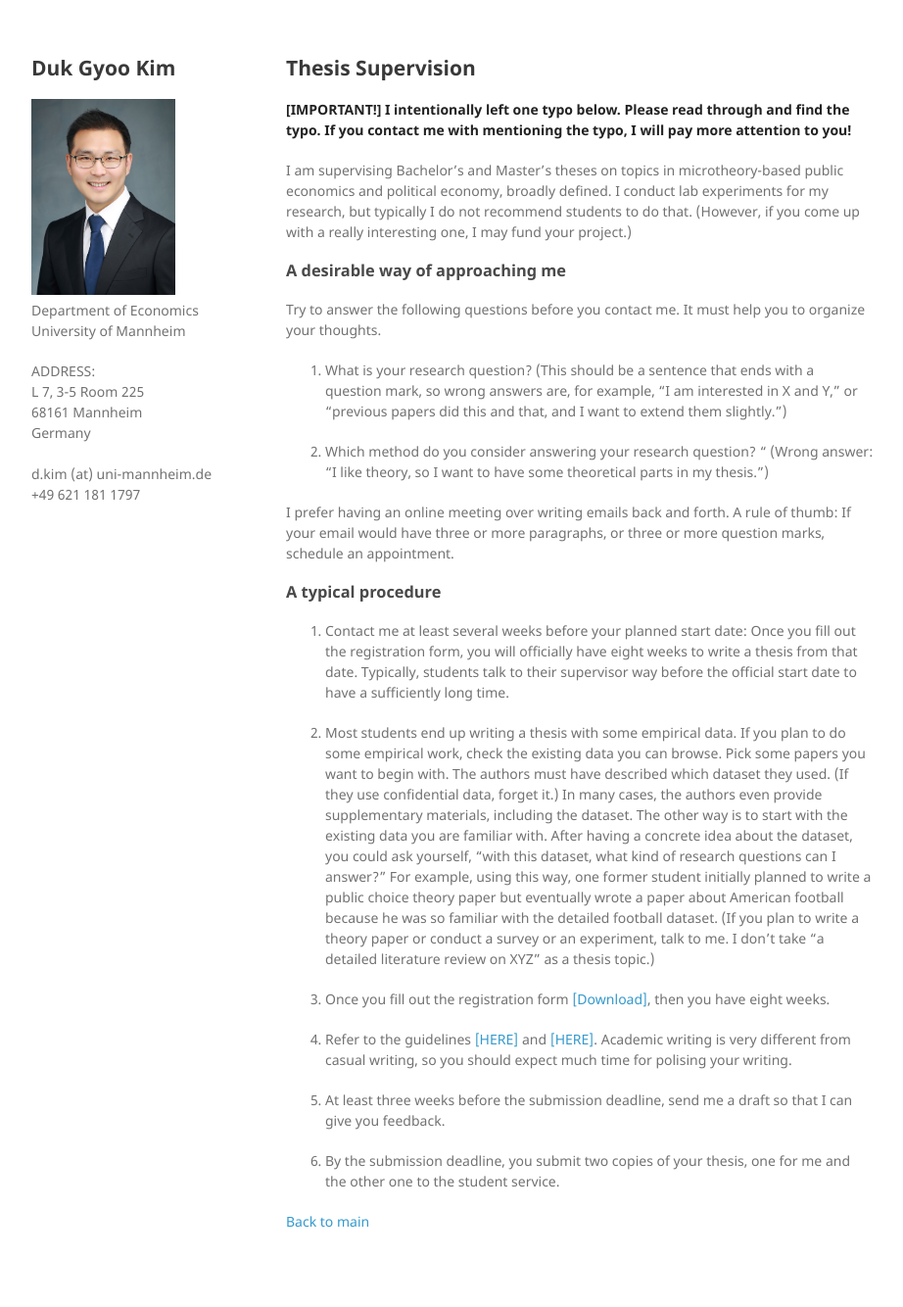
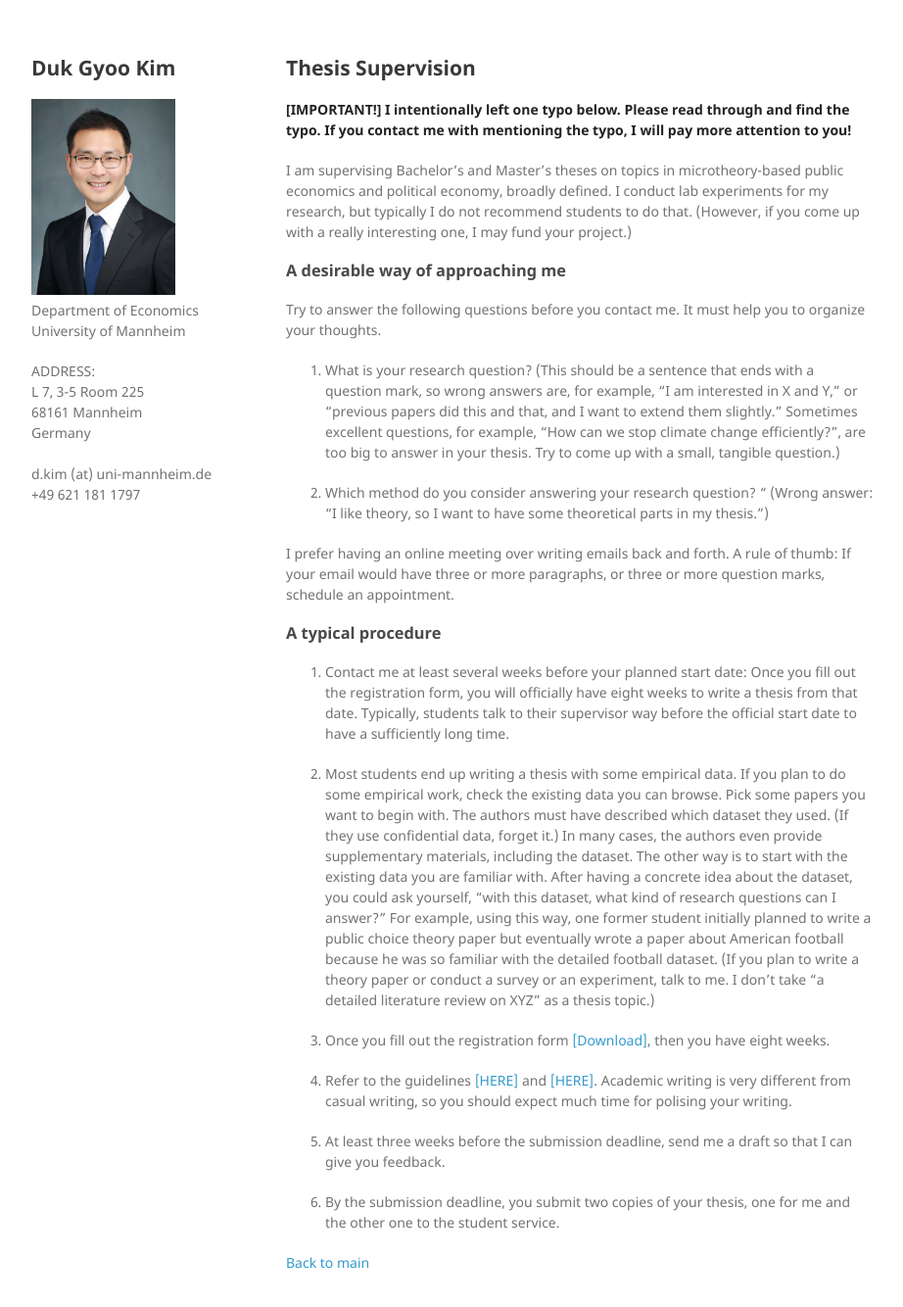
Before and after one commit to kimdukgyoo/kimdukgyoo.github.io, a Jekyll site: the page built from thesisFAQ.md, in a window 1280 px wide and 1369 px high. Shown: the top 1334 px of the window at 98% size, without its empty margins (178-1100 px from the left). Built offline with Jekyll 4.4.1, drawn with Linux system fonts in a browser that asks for light colours; our own code applies the rules of GitHub Pages for plain Markdown files.

Commit message:
Update thesisFAQ.md

```diff
--- a/thesisFAQ.md
+++ b/thesisFAQ.md
@@ -8,7 +8,7 @@ I am supervising Bachelor's and Master's theses on topics in microtheory-based p
 
 Try to answer the following questions before you contact me. It must help you to organize your thoughts.
 
-1. What is your research question? (This should be a sentence that ends with a question mark, so wrong answers are, for example, "I am interested in X and Y," or "previous papers did this and that, and I want to extend them slightly.")
+1. What is your research question? (This should be a sentence that ends with a question mark, so wrong answers are, for example, "I am interested in X and Y," or "previous papers did this and that, and I want to extend them slightly." Sometimes excellent questions, for example, "How can we stop climate change efficiently?", are too big to answer in your thesis. Try to come up with a small, tangible question.)
 
 2. Which method do you consider answering your research question? " (Wrong answer: "I like theory, so I want to have some theoretical parts in my thesis.")
 
```
